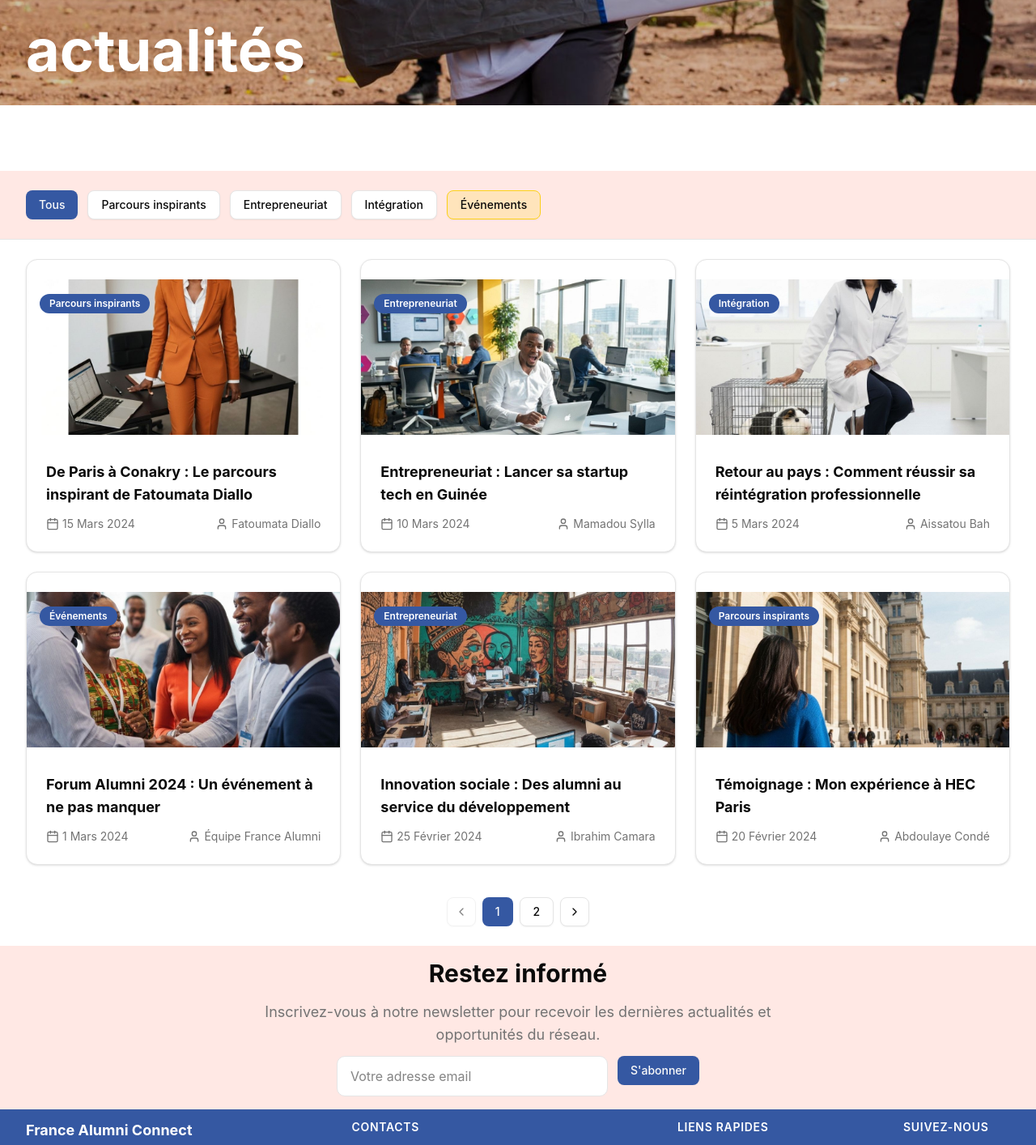
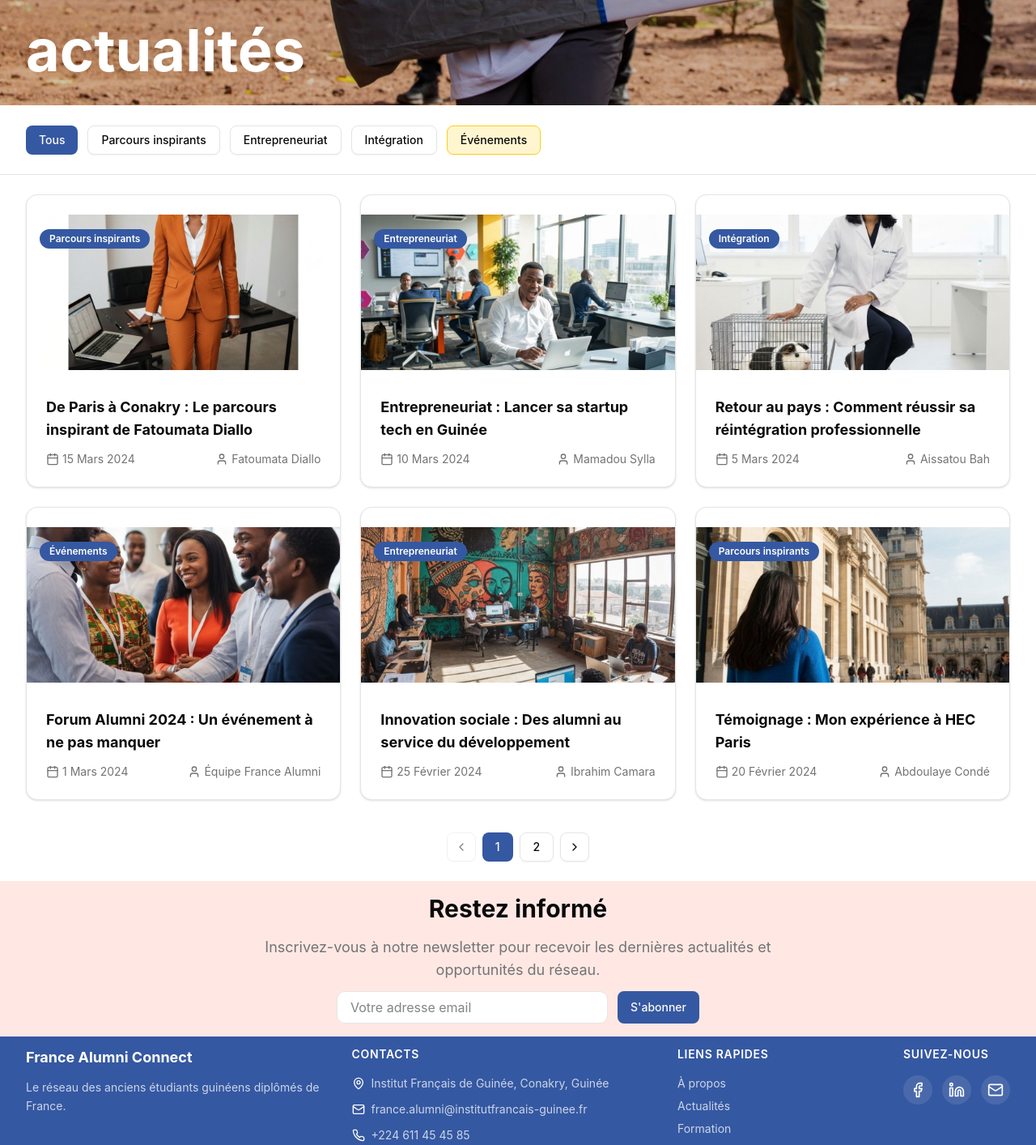
Before and after one commit to laChicotte/france-alumni-connect, a Next.js app: page /actualites in a window 1280 px wide. Shown: the part 500-1914 px from the top of the page at 81% size. Built offline with nearby package versions, Linux system fonts and the light colour scheme; no server answers; a web font is replaced by a local one.

Commit message:
Modifications des photos, alignement, du bouton news letters, retirer le bg de filtres

```diff
--- a/app/actualites/[id]/page.tsx
+++ b/app/actualites/[id]/page.tsx
@@ -147,7 +147,7 @@ export default function ArticlePage() {
           <img
             src={article.image || "/placeholder.svg"}
             alt={article.title}
-            className="mb-8 mx-auto block h-auto max-h-96 w-auto min-w-[220px] max-w-full rounded-lg border object-contain md:min-w-[400px]"
+            className="mb-8 mx-auto block h-auto max-h-[520px] w-[80%] rounded-lg border object-cover"
           />
 
           <ArticleContentRenderer html={article.content} />
--- a/app/actualites/page.tsx
+++ b/app/actualites/page.tsx
@@ -99,10 +99,10 @@ export default function ActualitesPage() {
       </section>
 
       {/* Spacer du hero */}
-      <div className="h-[380px] sm:h-[630px]" />
+      <div className="h-[380px] sm:h-[550px]" />
 
       {/* Categories Filter */}
-      <section className="py-6 bg-[#ffe8e4] border-b">
+      <section className="py-6 border-b">
         <div className="max-w-7xl mx-auto px-4 sm:px-6 lg:px-8">
           <div className="flex flex-wrap gap-3">
             {categories.map((category) => (
@@ -231,9 +231,9 @@ export default function ActualitesPage() {
               <input
                 type="email"
                 placeholder="Votre adresse email"
-                className="flex-1 px-4 py-3 rounded-lg border border-input bg-background"
+                className="h-10 flex-1 rounded-lg border border-input bg-background px-4"
               />
-              <Button className="bg-[#3558A2] hover:bg-[#3558A2]/90">S'abonner</Button>
+              <Button className="h-10 bg-[#3558A2] hover:bg-[#3558A2]/90">S'abonner</Button>
             </div>
           </div>
         </div>
--- a/app/annuaire/page.tsx
+++ b/app/annuaire/page.tsx
@@ -235,7 +235,7 @@ export default function AnnuairePage() {
     <div className="min-h-screen">
       {/* Hero image */}
       <section ref={heroRef} className="fixed left-0 top-20 z-10 h-[300px] w-full overflow-hidden will-change-transform sm:h-[550px]">
-        <img src="/annuaire/annuaire.jpg" alt="Annuaire" className="absolute inset-0 h-full w-full object-cover" />
+        <img src="/annuaire/annuaire1.jpg" alt="Annuaire" className="absolute inset-0 h-full w-full object-cover" />
         <div className="absolute inset-0 bg-black/20" />
         <div className="relative z-10 mx-auto flex h-full w-full max-w-7xl items-end px-4 pb-6 sm:px-6 sm:pb-8 lg:px-8">
           <h1 className="font-serif text-4xl sm:text-6xl lg:text-7xl font-bold text-white leading-none">
```
Also changed, not shown: public/annuaire/annuaire1.jpg (added).
